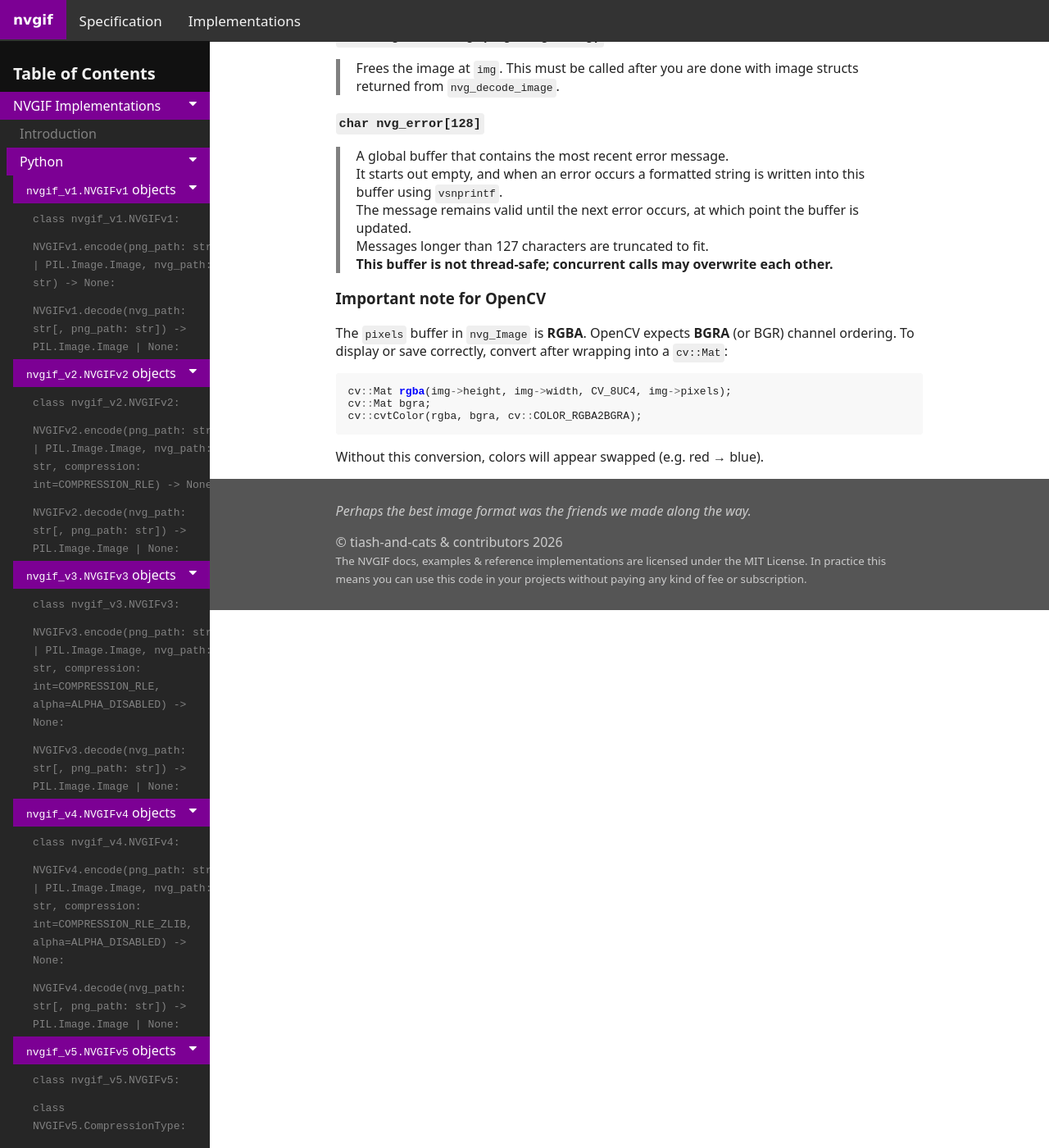
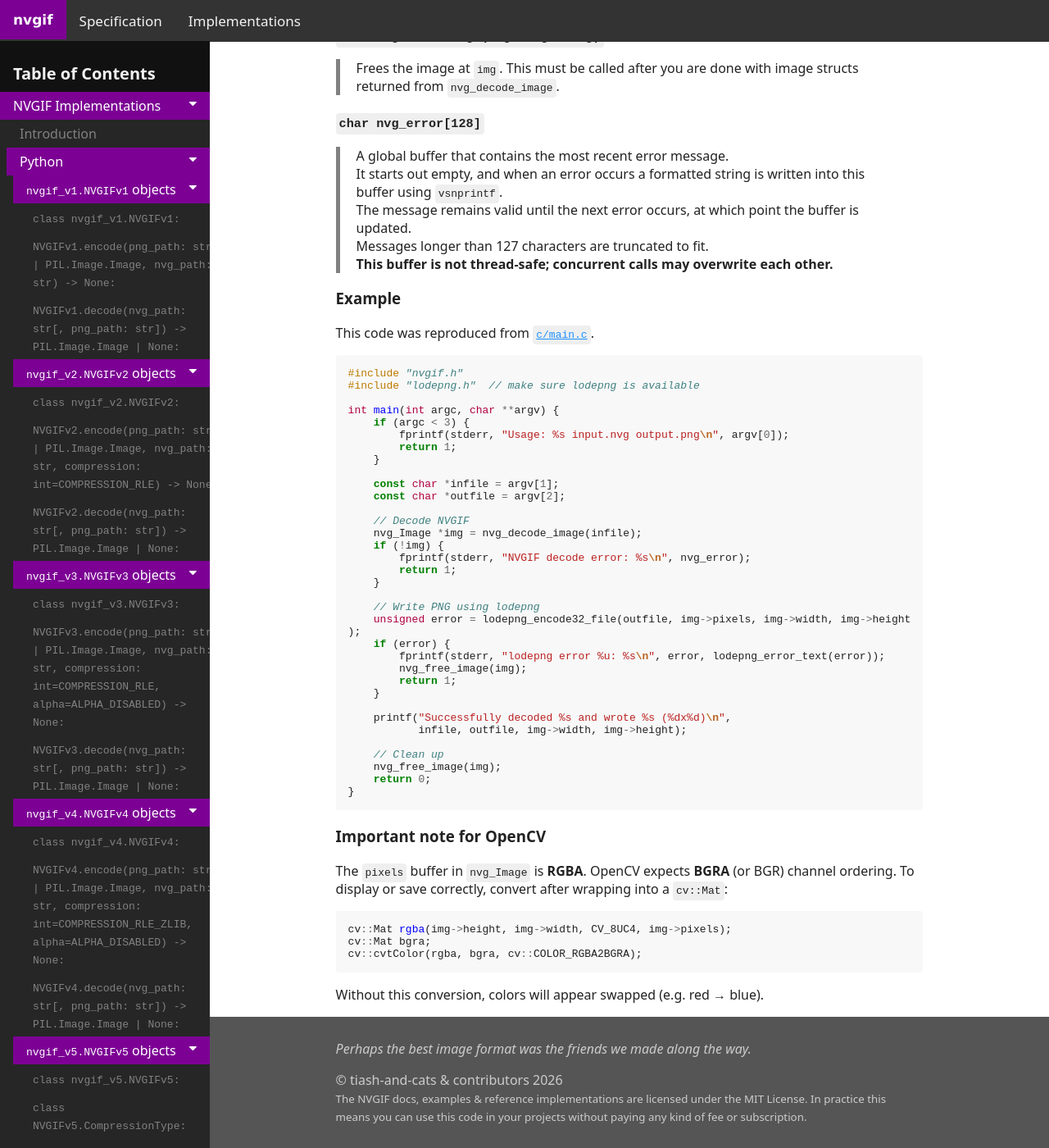
Before and after one commit to tiash-and-cats/nvgif, a Jekyll site: the page built from implementations/README.md, in a window 1280 px wide and 1400 px high, scrolled down 8563 px. Shown: the whole window at 82% size. Built offline with Jekyll 4.4.1, drawn with Linux system fonts in a browser that asks for light colours; our own code applies the rules of GitHub Pages for plain Markdown files.

Commit message:
Added C example to implementations/README.md

````diff
--- a/_layouts/default.html
+++ b/_layouts/default.html
@@ -4,7 +4,7 @@
 <meta name="viewport" content="width=device-width, initial-scale=1">
 <link rel="stylesheet" href="https://cdnjs.cloudflare.com/ajax/libs/font-awesome/4.7.0/css/font-awesome.min.css">
 <link rel="stylesheet" href="/nvgif/assets/css/index.css">
-<link rel="stylesheet" href="/nvgif/assets/css/pastie.css">
+<!--link rel="stylesheet" href="/nvgif/assets/css/pastie.css"-->
 <link rel="stylesheet" href="/nvgif/assets/css/pygments.css">
 <title>{{ page.title }} | NVGIF docs</title>
 </head>
--- a/implementations/README.md
+++ b/implementations/README.md
@@ -321,6 +321,45 @@ The C implementation of NVGIF was tested with TCC 0.9.27 and MSVC++ 19.50.35727
 > Messages longer than 127 characters are truncated to fit.
 > **This buffer is not thread-safe; concurrent calls may overwrite each other.**
 
+### Example
+This code was reproduced from [`c/main.c`](https://github.com/tiash-and-cats/nvgif/blob/master/c/main.c).
+``` c
+#include "nvgif.h"
+#include "lodepng.h"  // make sure lodepng is available
+
+int main(int argc, char **argv) {
+    if (argc < 3) {
+        fprintf(stderr, "Usage: %s input.nvg output.png\n", argv[0]);
+        return 1;
+    }
+
+    const char *infile = argv[1];
+    const char *outfile = argv[2];
+
+    // Decode NVGIF
+    nvg_Image *img = nvg_decode_image(infile);
+    if (!img) {
+        fprintf(stderr, "NVGIF decode error: %s\n", nvg_error);
+        return 1;
+    }
+
+    // Write PNG using lodepng
+    unsigned error = lodepng_encode32_file(outfile, img->pixels, img->width, img->height);
+    if (error) {
+        fprintf(stderr, "lodepng error %u: %s\n", error, lodepng_error_text(error));
+        nvg_free_image(img);
+        return 1;
+    }
+
+    printf("Successfully decoded %s and wrote %s (%dx%d)\n",
+           infile, outfile, img->width, img->height);
+
+    // Clean up
+    nvg_free_image(img);
+    return 0;
+}
+```
+
 ### Important note for OpenCV
 The `pixels` buffer in `nvg_Image` is **RGBA**.
 OpenCV expects **BGRA** (or BGR) channel ordering.
````
